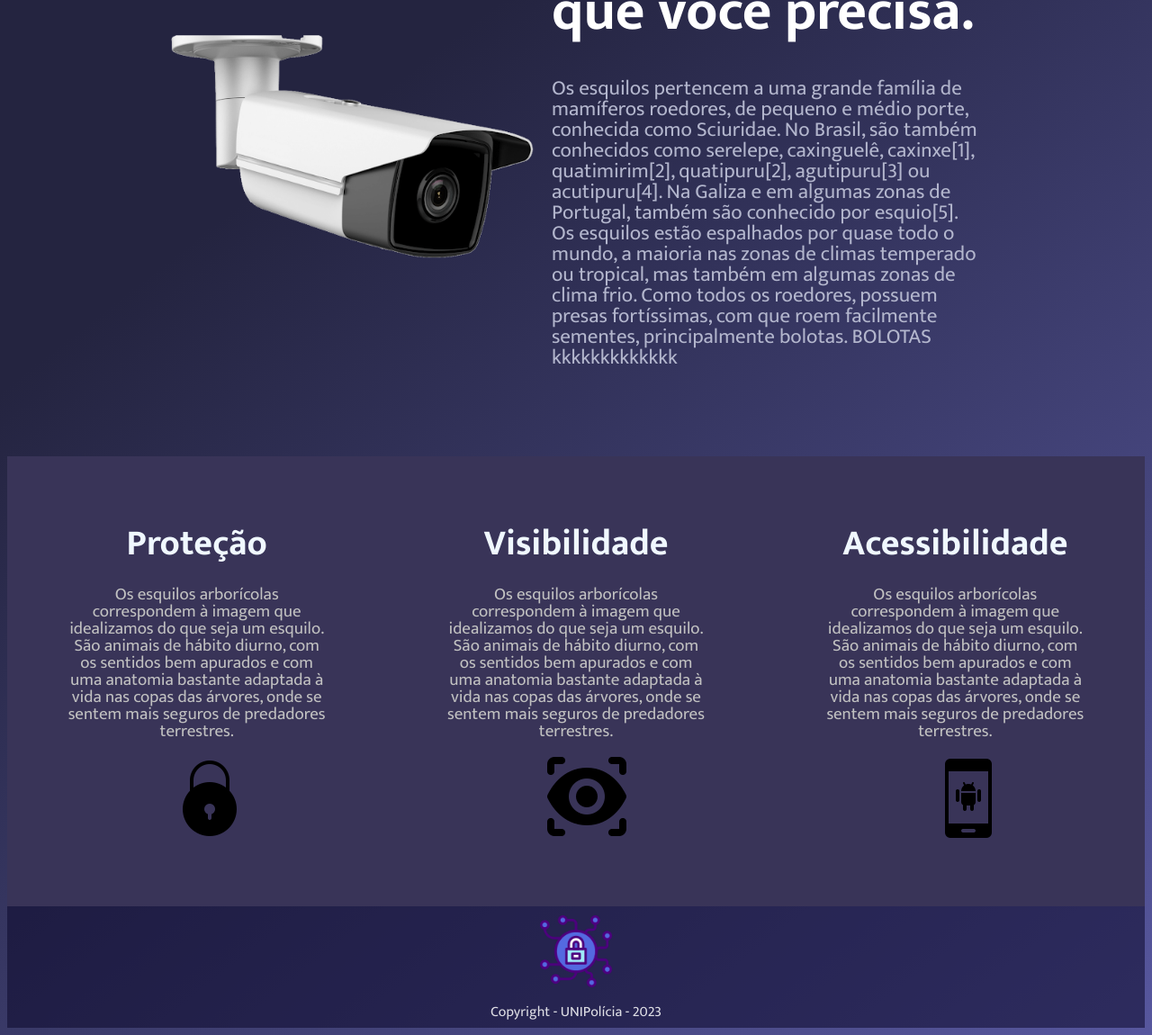
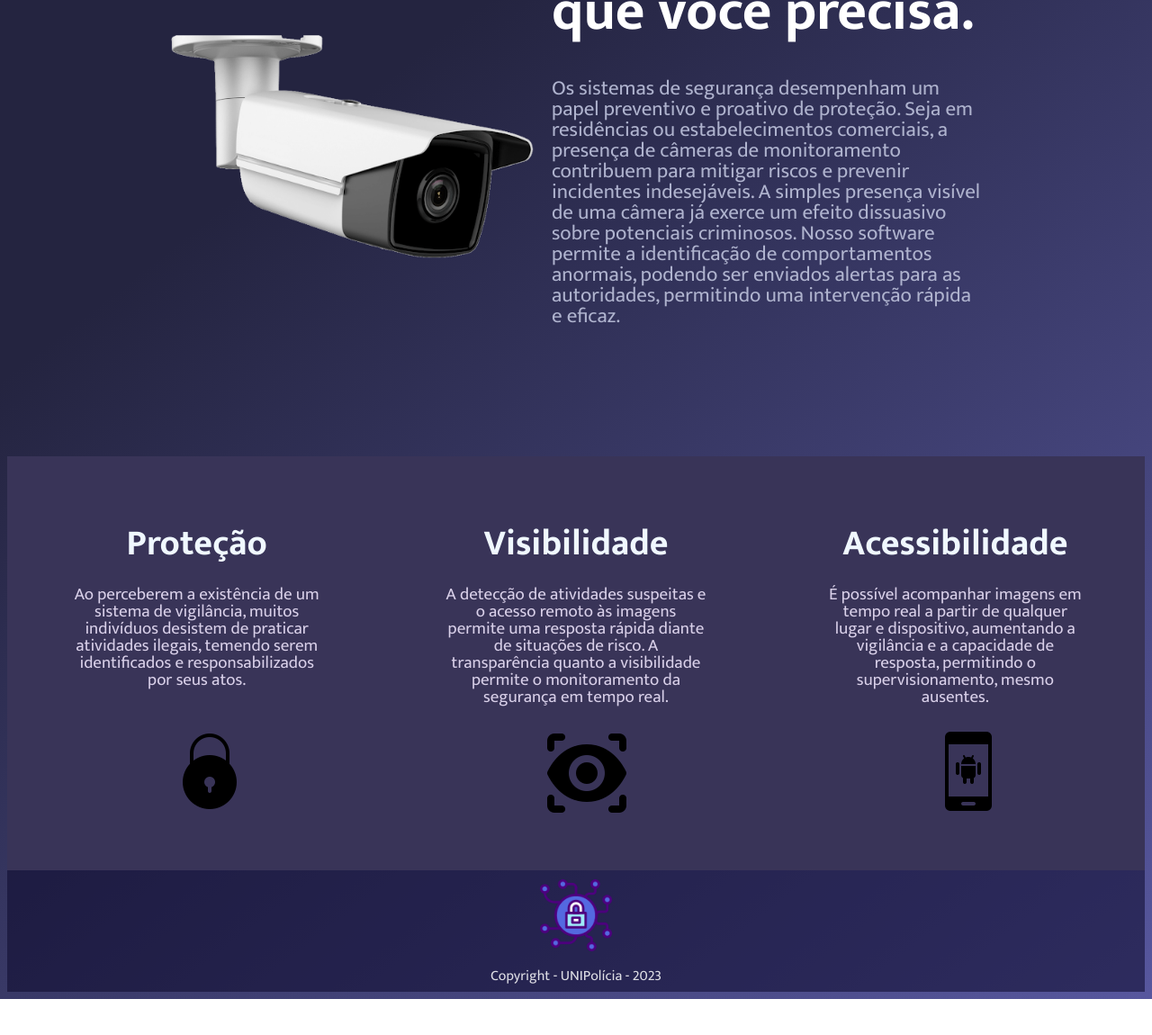
Before and after one commit to larissa-uchida/PWR-APS, a plain HTML site: page index.html in a window 1280 px wide. Shown: the part 231-1381 px from the top of the page at 90% size. After the commit the page ends 1341 px from the top, so only its background shows below. Drawn offline with Linux system fonts and the light colour scheme.

Commit message:
Change text content

```diff
--- a/index.html
+++ b/index.html
@@ -4,8 +4,7 @@
     <meta charset="UTF-8">
     <meta http-equiv="X-UA-Compatible" content="IE=edge">
     <meta name="viewport" content="width=device-width, initial-scale=1.0">
-    <title>Início</title>
-    <link rel="icon" type="image/png" href="assets/favicon.ico">
+
 
     <link rel="stylesheet" href="reset.css">
     <link rel="stylesheet" href="style.css">
@@ -34,25 +33,25 @@
         <div class="container_main">
             <img src="assets/camera.png">
             <h1>A segurança que <br>que você precisa.</h1>
-            <p>Os esquilos pertencem a uma grande família de mamíferos roedores, de pequeno e médio porte, conhecida como Sciuridae. No Brasil, são também conhecidos como serelepe, caxinguelê, caxinxe[1], quatimirim[2], quatipuru[2], agutipuru[3] ou acutipuru[4]. Na Galiza e em algumas zonas de Portugal, também são conhecido por esquio[5]. Os esquilos estão espalhados por quase todo o mundo, a maioria nas zonas de climas temperado ou tropical, mas também em algumas zonas de clima frio. Como todos os roedores, possuem presas fortíssimas, com que roem facilmente sementes, principalmente bolotas. BOLOTAS kkkkkkkkkkkkk</p>
+            <p>Os sistemas de segurança desempenham um papel preventivo e proativo de proteção. Seja em residências ou estabelecimentos comerciais, a presença de câmeras de monitoramento contribuem para mitigar riscos e prevenir incidentes indesejáveis. A simples presença visível de uma câmera já exerce um efeito dissuasivo sobre potenciais criminosos. Nosso software permite a identificação de comportamentos anormais, podendo ser enviados alertas para as autoridades, permitindo uma intervenção rápida e eficaz.</p>
         </div>
 
         <div class="container_second">
             <div class="caixa_beneficio">
                 <h1>Proteção</h1>
-                <p>Os esquilos arborícolas correspondem à imagem que idealizamos do que seja um esquilo. São animais de hábito diurno, com os sentidos bem apurados e com uma anatomia bastante adaptada à vida nas copas das árvores, onde se sentem mais seguros de predadores terrestres.</p>
+                <p>Ao perceberem a existência de um sistema de vigilância, muitos indivíduos desistem de praticar atividades ilegais, temendo serem identificados e responsabilizados por seus atos.</p>
                 <img src="assets/cadeado.png">
             </div>
 
             <div class="caixa_beneficio">
                 <h1>Visibilidade</h1>
-                <p>Os esquilos arborícolas correspondem à imagem que idealizamos do que seja um esquilo. São animais de hábito diurno, com os sentidos bem apurados e com uma anatomia bastante adaptada à vida nas copas das árvores, onde se sentem mais seguros de predadores terrestres.</p>
+                <p>A detecção de atividades suspeitas e o acesso remoto às imagens permite uma resposta rápida diante de situações de risco. A transparência quanto a visibilidade permite o monitoramento da segurança em tempo real.</p>
                 <img src="assets/olho.png">
             </div>
 
             <div class="caixa_beneficio">
                 <h1>Acessibilidade</h1>
-                <p>Os esquilos arborícolas correspondem à imagem que idealizamos do que seja um esquilo. São animais de hábito diurno, com os sentidos bem apurados e com uma anatomia bastante adaptada à vida nas copas das árvores, onde se sentem mais seguros de predadores terrestres.</p>
+                <p>É possível acompanhar imagens em tempo real a partir de qualquer lugar e dispositivo, aumentando a vigilância e a capacidade de resposta, permitindo o supervisionamento, mesmo ausentes.</p>
                 <img src="assets/celular.png">
             </div>
         </div>
--- a/style.css
+++ b/style.css
@@ -78,12 +78,12 @@ header {
 
 .container_main p {
     font-size: 23px;
-    color: rgb(179, 182, 205);
+    color: rgb(175, 179, 206);
     display: flex;
 }
 
 .container_second {
-    height: 500px;
+    height: 460px;
     width: 100%;
     margin: 3% auto 0 auto;
     background-color: rgb(57, 52, 88);
@@ -92,13 +92,16 @@ header {
 }
 
 .caixa_beneficio {
-    height: 400px;
+    height: 350px;
     width: 350px;
     margin: 50px;
+    position: relative;
 }
 
 .caixa_beneficio img {
-    margin: 15px 0 0 125px;
+    position: absolute;
+    bottom: 0;
+    margin: 20px 0 0 125px;
 }
 
 .caixa_beneficio h1 {
@@ -108,7 +111,7 @@ header {
 }
 
 .caixa_beneficio p {
-    color: rgb(193, 193, 193);
+    color: rgb(217, 208, 233);
     text-align: center;
     margin: 0 5%;
     font-size: 19px;
```
Also changed, not shown: sistema.html (+4 -4 lines).
